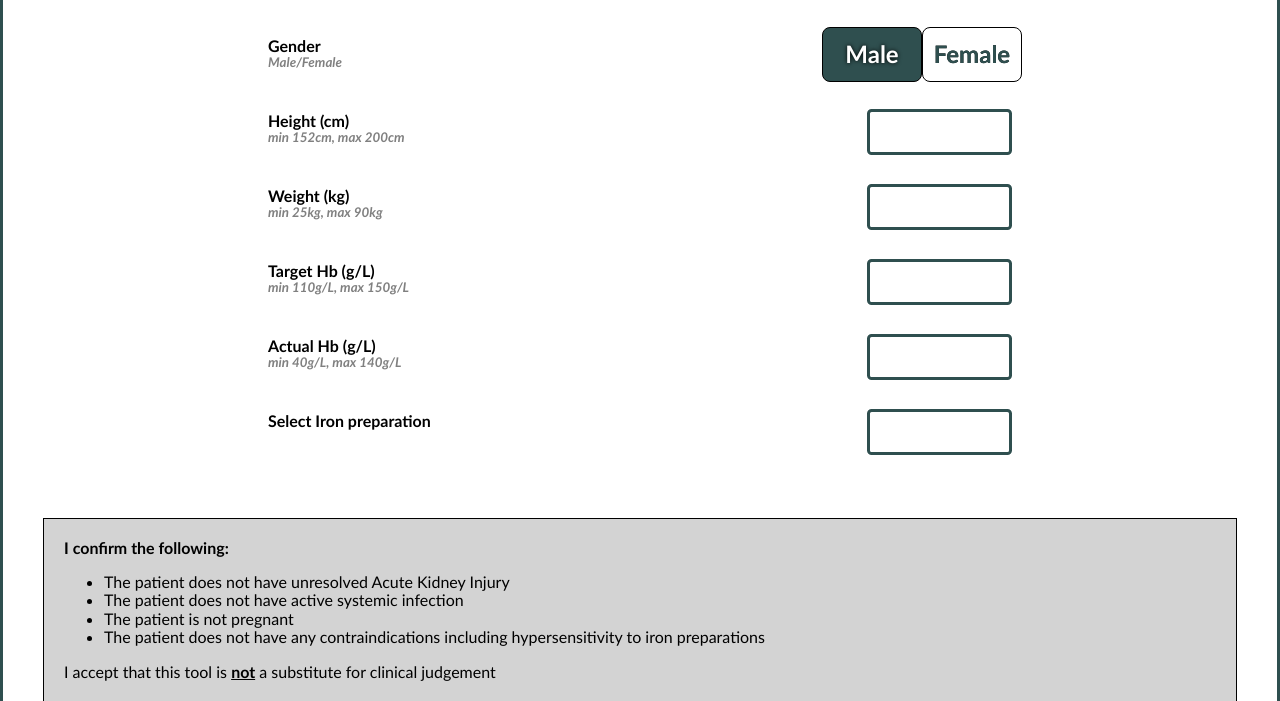
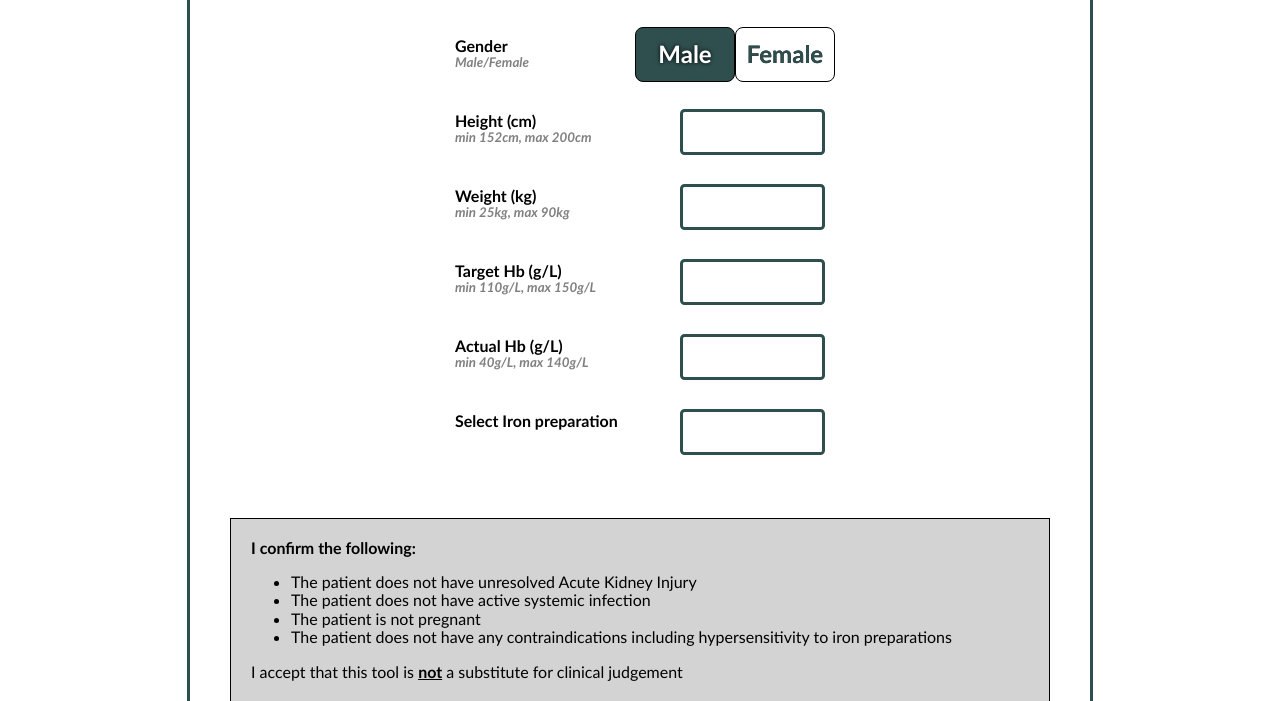
Before and after one commit to Pharma2022/IvIron, a plain HTML site: page index.html in a window 1280 px wide. Shown: the part 99-800 px from the top of the page. Drawn offline with nearby package versions, Linux system fonts and the light colour scheme.

Commit message:
Update index.css

```diff
--- a/index.css
+++ b/index.css
@@ -2,9 +2,9 @@
     padding-bottom: 20px;
     border: 3px solid darkslategray;
     height:auto;
-    width:auto;
+
     min-width:900px;
-    min-width:900px;
+    max-width:900px;
     display: flex;
     flex-direction:column;
     position: absolute;
```
